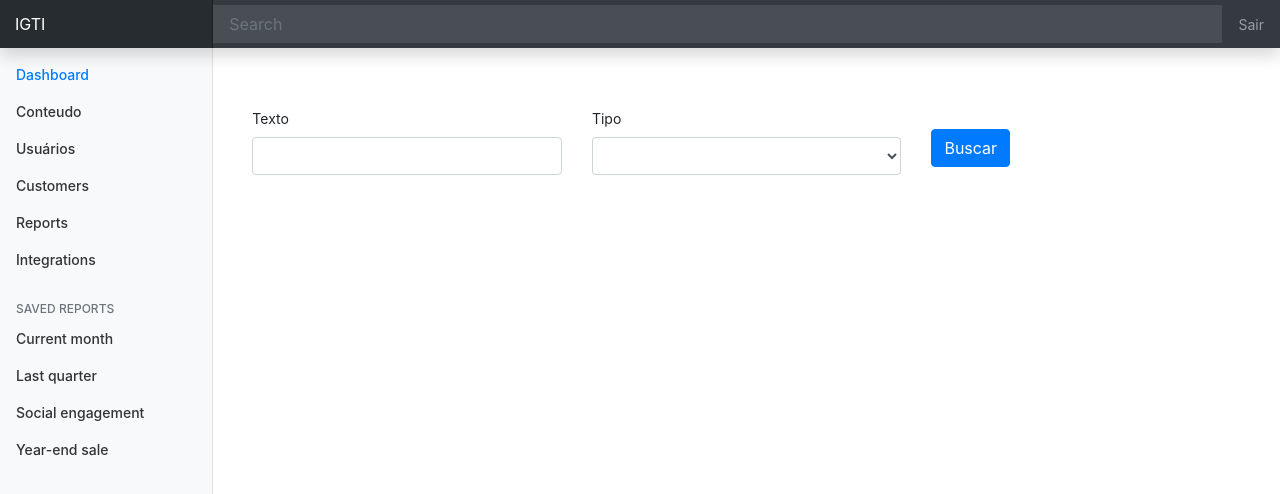
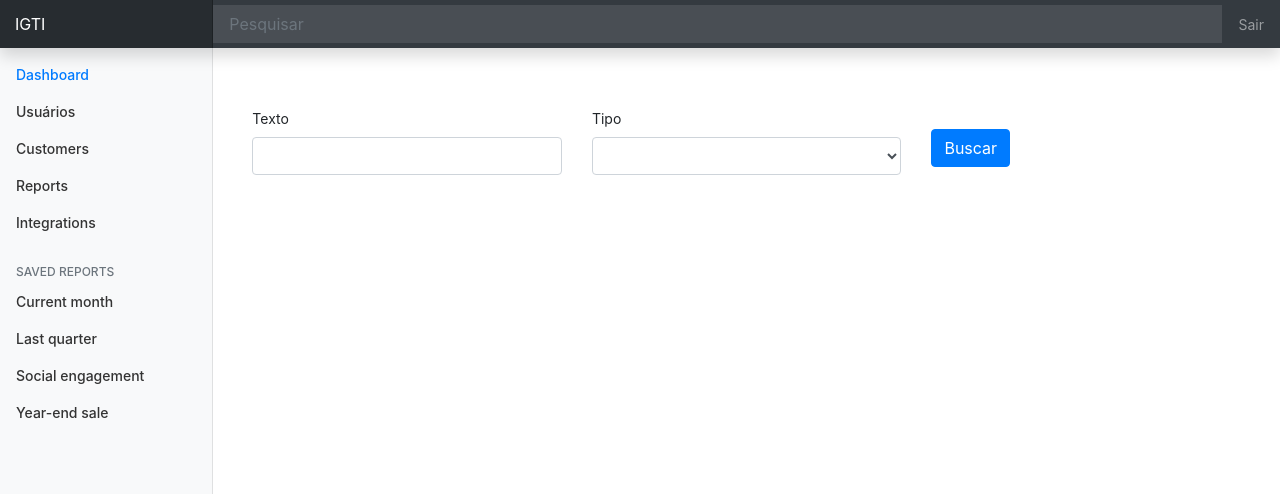
Before and after one commit to candradebh/bigdatabr, a Vue app in the folder client/: page / in a window 1280 px wide. Shown: the top 494 px of the page. Built offline with nearby package versions, Linux system fonts and the light colour scheme.

Commit message:
dashboard com liks router

```diff
--- a/client/src/App.vue
+++ b/client/src/App.vue
@@ -1,6 +1,6 @@
 <template>
   <div id="app">
-      <search-main></search-main>
+    <search-main></search-main>
     <div class="container-fluid">
       <div class="row">
         <side-menu></side-menu>
--- a/client/src/components/Navbar.vue
+++ b/client/src/components/Navbar.vue
@@ -10,17 +10,9 @@
           </a>
         </li>
         <li class="nav-item">
-          <a class="nav-link" href="#">
-            <span data-feather="file"></span>
-            Conteudo
-          </a>
+          <router-link :to="{ name: 'Coleta' }" class="nav-link">Usuários</router-link>
         </li>
-        <li class="nav-item">
-          <a class="nav-link" href="#">
-            <span data-feather="shopping-cart"></span>
-            Usuários
-          </a>
-        </li>
+
         <li class="nav-item">
           <a class="nav-link" href="#">
             <span data-feather="users"></span>
--- a/client/src/components/SearchMain.vue
+++ b/client/src/components/SearchMain.vue
@@ -4,8 +4,8 @@
       <input
         class="form-control form-control-dark w-100"
         type="text"
-        placeholder="Search"
-        aria-label="Search"
+        placeholder="Pesquisar"
+        aria-label="Pesquisar"
       >
       <ul class="navbar-nav px-3">
         <li class="nav-item text-nowrap">
--- a/client/src/router.js
+++ b/client/src/router.js
@@ -1,7 +1,6 @@
 import Vue from 'vue';
 import Router from 'vue-router';
 
-//Componentes
 import Books from './components/Books.vue';
 import Coleta from './components/Coleta.vue';
 import Ping from './components/Ping.vue';
@@ -23,13 +22,13 @@ export default new Router({
       path: '/respostas',
       name: 'Respostas',
       component: Respostas,
-      props: true
+      props: true,
     },
     {
       path: '/treinamento',
       name: 'Treinamento',
       component: Treinamento,
-      props: true
+      props: true,
     },
     {
       path: '/books',
```
